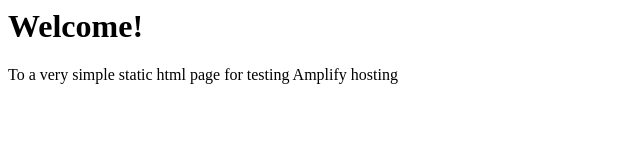
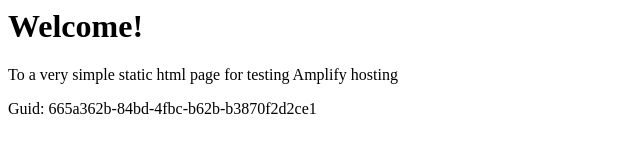
Before and after one commit to aws-aemilia-arn/Github-PR-Commit-Integration-Test-DoNotTouch-Gith-OKSLNVO2-v1-prod-eu-north-1, a website: page src/index.html in a window 1280 px wide. Shown: the whole page, without its empty margins (0-640 px from the left). Drawn offline with Linux system fonts and the light colour scheme.

Commit message:
commit from integ tests

```diff
--- a/src/index.html
+++ b/src/index.html
@@ -1,3 +1,5 @@
+
+
 <html lang="en">
 
 <head>
@@ -10,6 +12,6 @@
 <body>
     <h1>Welcome!</h1>
     <p>To a very simple static html page for testing Amplify hosting</p>
-</body>
+    <p>Guid: 665a362b-84bd-4fbc-b62b-b3870f2d2ce1</p></body>
 
 </html>
```
